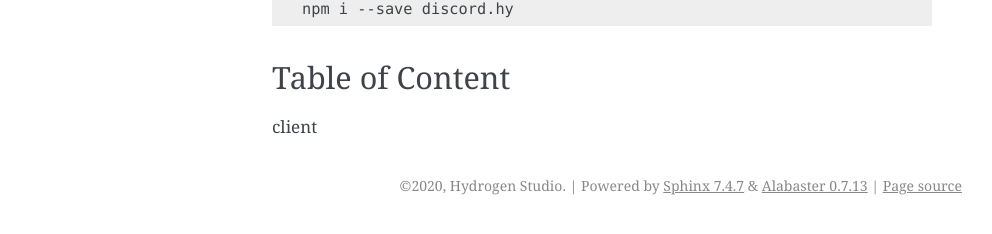
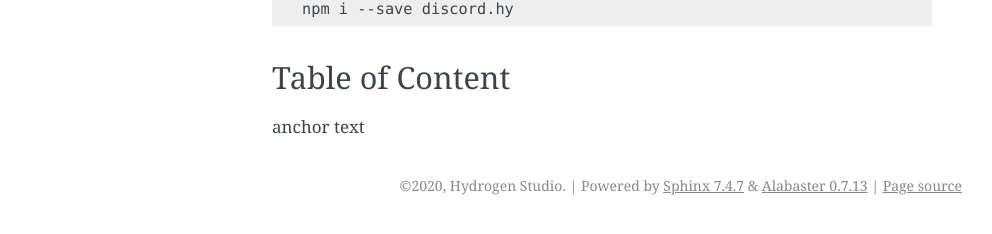
Before and after one commit to hydrogen-studio/dhy, a Sphinx documentation site: the page built from docs/source/index.rst, in a window 1280 px wide. Shown: the part 464-698 px from the top of the page, without its empty margins (148-1140 px from the left). Built offline with Sphinx 7.4.7, drawn with Linux system fonts in a browser that asks for light colours.

Commit message:
Update index.rst

```diff
--- a/docs/source/index.rst
+++ b/docs/source/index.rst
@@ -27,4 +27,4 @@ Installation
 Table of Content
 ----------------
 
-:ref:`client <index>`
+:ref:`anchor text <t3start:index>`
```
